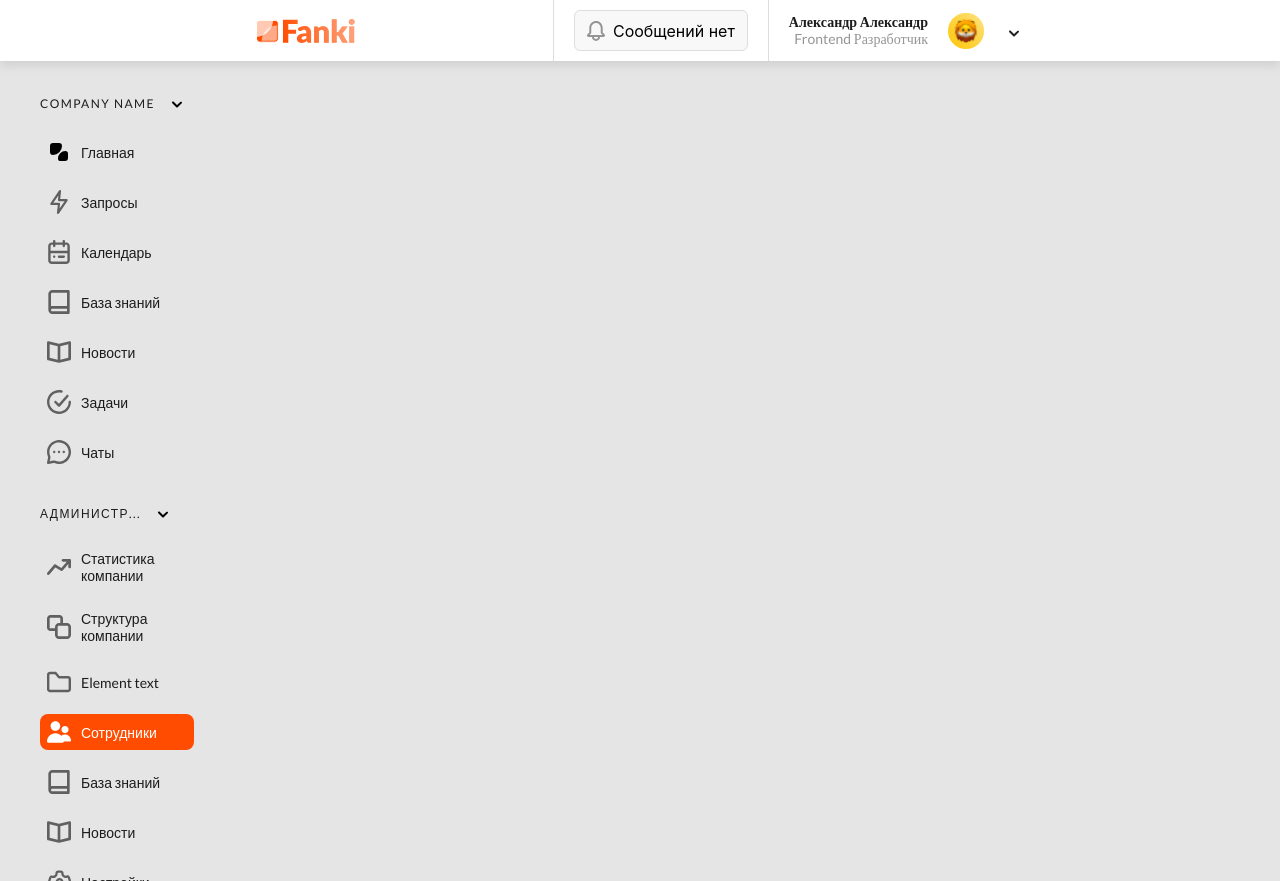
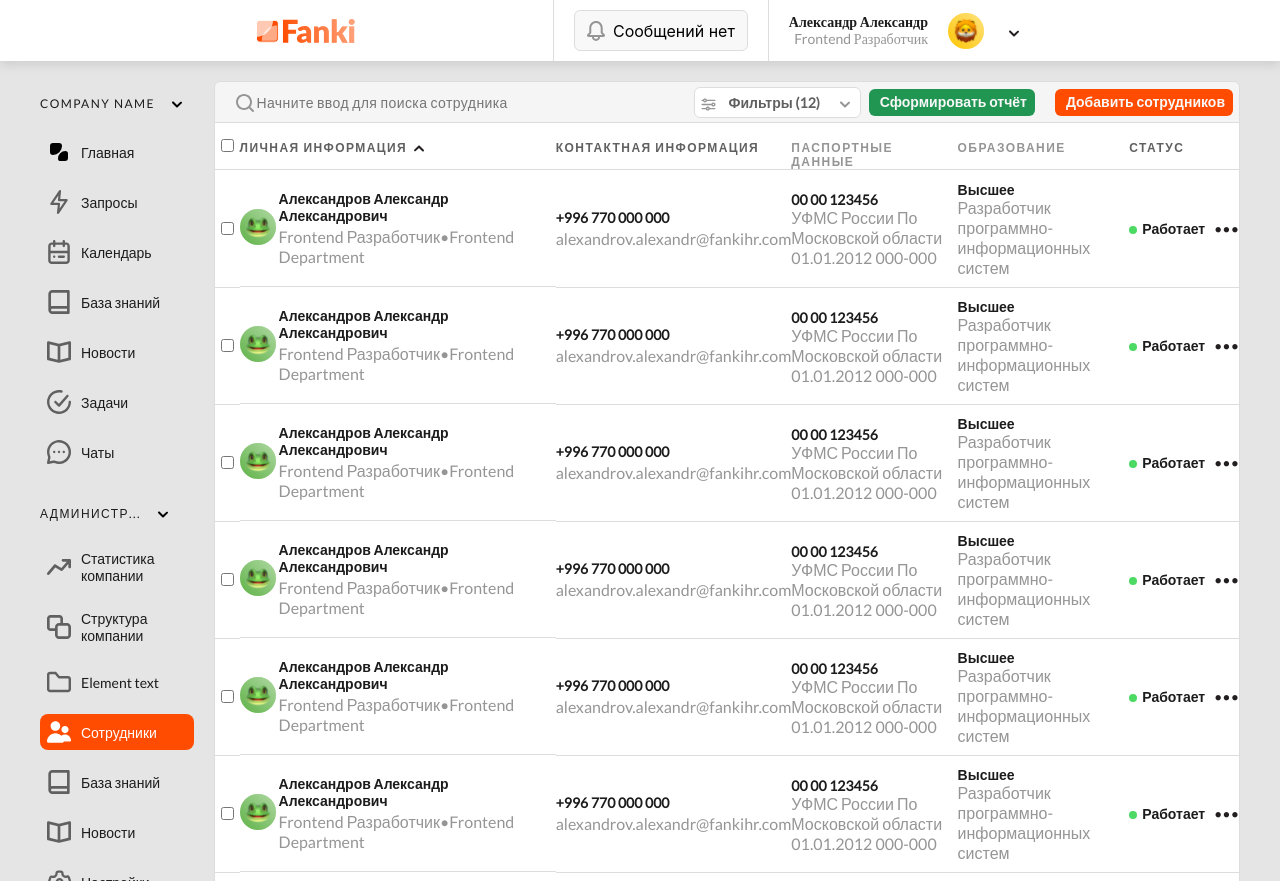
Before and after one commit to ttermechikov/fanki-test-task, a React (Create React App) app: page / in a window 1280 px wide. Built offline with nearby package versions, Linux system fonts and the light colour scheme.

Commit message:
Fixed routing for main page

```diff
--- a/src/App.js
+++ b/src/App.js
@@ -107,7 +107,7 @@ class App extends Component {
           <div className="content">
             <Router>
               <Switch>
-                <Route exact path="/employes">
+                <Route path={['/', '/employes']}>
                   <ControlBar toggleFiltersModal={this.toggleFiltersModal} />
                   <EmployesTable employes={employes} />
                 </Route>
```
